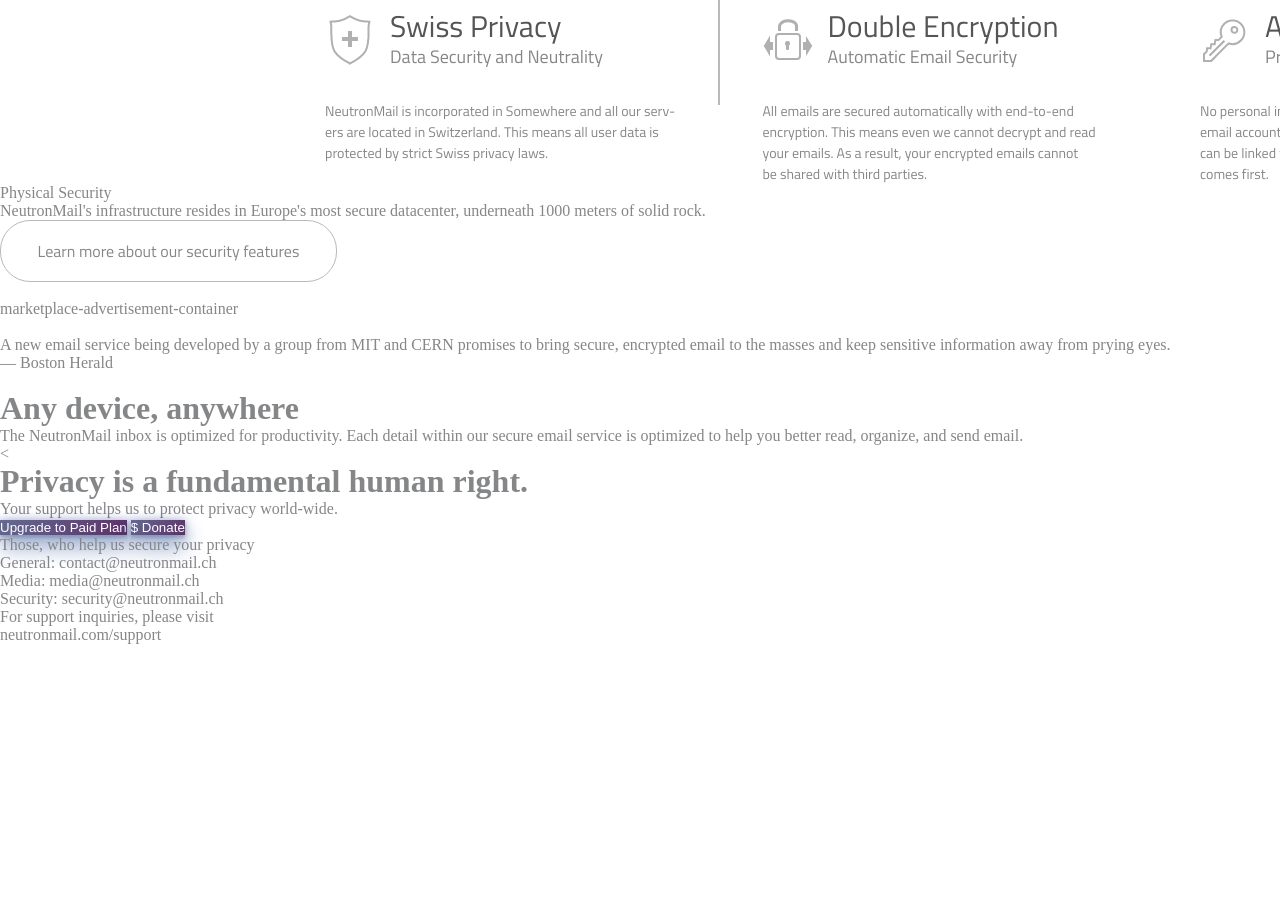
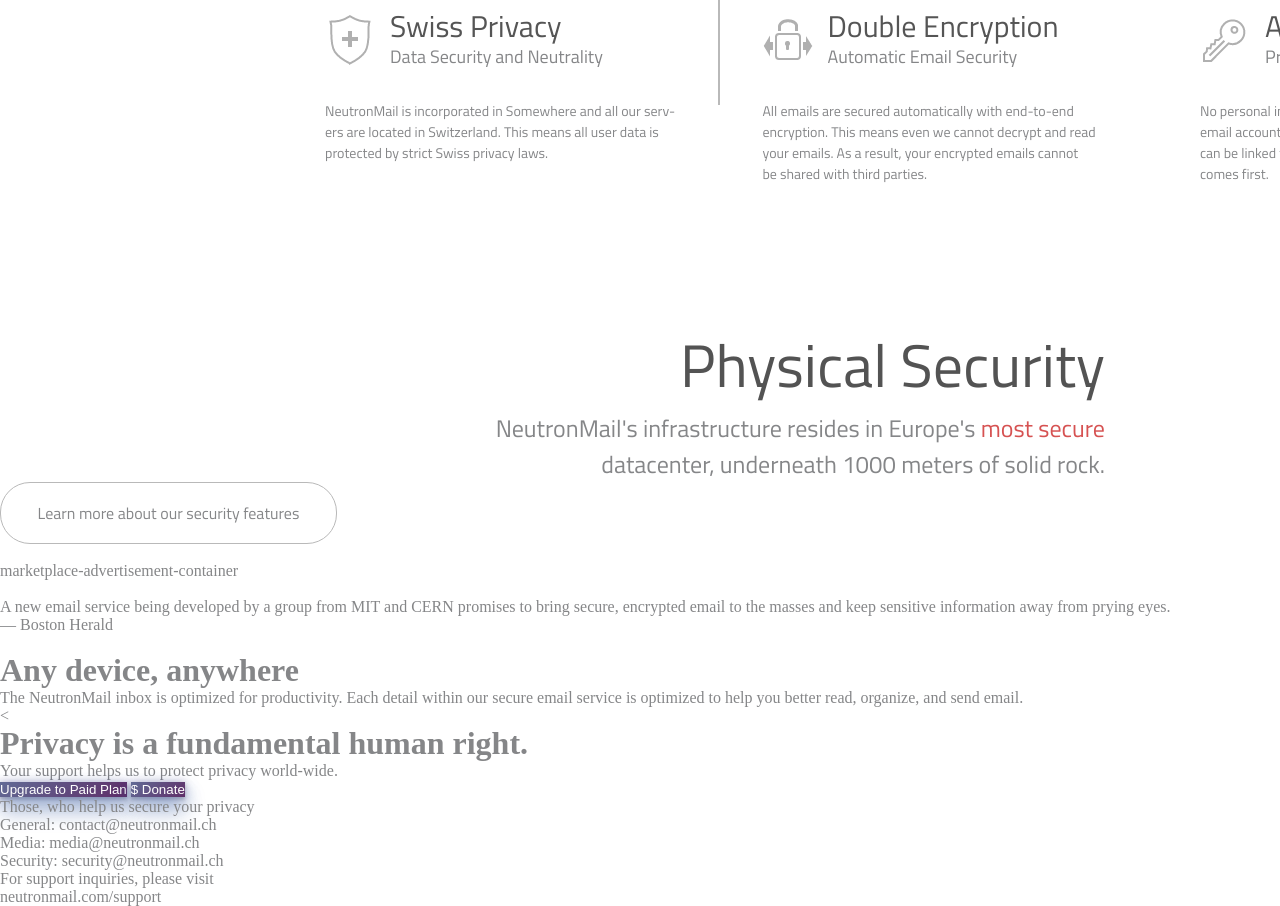
Before and after one commit to vladmaiski/rpi-lab1, a plain HTML site: page index.html in a window 1280 px wide. Shown: the part 995-1901 px from the top of the page. Before the commit the page ends 1639 px from the top, so only its background shows below. Drawn offline with Linux system fonts and the light colour scheme.

Commit message:
Add phys block

```diff
--- a/index.html
+++ b/index.html
@@ -94,11 +94,10 @@
             </div>
         </div>
     </div>
-    <div class="huiznaet">
-        <span>Physical Security</span>
-        <p>NeutronMail's infrastructure resides in Europe's most secure datacenter, underneath 1000 meters of solid
-            rock.</p>
-        <p></p>
+    <div class="phys-sec-block">
+        <p>Physical Security</p>
+        <article>NeutronMail's infrastructure resides in Europe's <span>most secure</span><br/>datacenter, underneath 1000 meters of solid
+            rock.</article>
     </div>
     <div>
     <div class="security-advertise">
--- a/style.css
+++ b/style.css
@@ -251,7 +251,6 @@ header {
   align-items: center;
 }
 
-
 .banner-header {
   height: 50px;
 }
@@ -305,3 +304,28 @@ header {
   font-size: 16px;
   font-weight: 500;
 }
+
+.phys-sec-block {
+  font-family: 'Titillium Web', sans-serif;
+  font-weight: 400;
+  margin-top: 135px;
+  width: 1105px;
+  display: flex;
+  flex-direction: column;
+  justify-content: center;
+  align-items: flex-end;
+}
+
+.phys-sec-block p {
+  font-size: 60px;
+  color: #535353;
+}
+
+.phys-sec-block article {
+  font-size: 24px;
+  text-align: right;
+}
+
+.phys-sec-block article span {
+  color: #d65252;
+}
```
